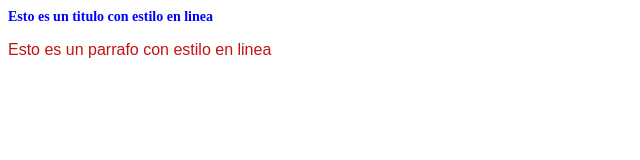
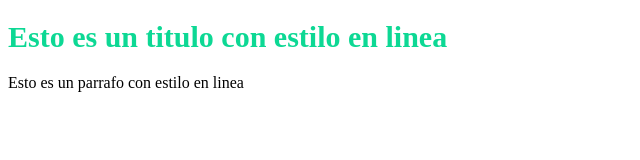
Before and after one commit to Oscarg2706/Modulo-8, a plain HTML site: page index.html in a window 1280 px wide. Shown: the whole page, without its empty margins (0-640 px from the left). Drawn offline with Linux system fonts and the light colour scheme.

Commit message:
estilo en pagina

```diff
--- a/index.html
+++ b/index.html
@@ -3,8 +3,15 @@
 <head>
     <title>Estilo en Linea</title>
 </head>
+<style>
+    h1 {
+        color: #0dd894;
+        font-size: 30px;
+    }
+</style>
 <body>
-    <h1 style="color: blue; font-size: 14px;"> Esto es un titulo con estilo en linea</h1>
-    <p style="color: rgb(194, 19, 19); font-family: Arial, Helvetica, sans-serif;" > Esto es un parrafo con estilo en linea </p>
+    <h1> Esto es un titulo con estilo en linea</h1>
+    <p> Esto es un parrafo con estilo en linea</p>
 </body>
+
 </html>
```
